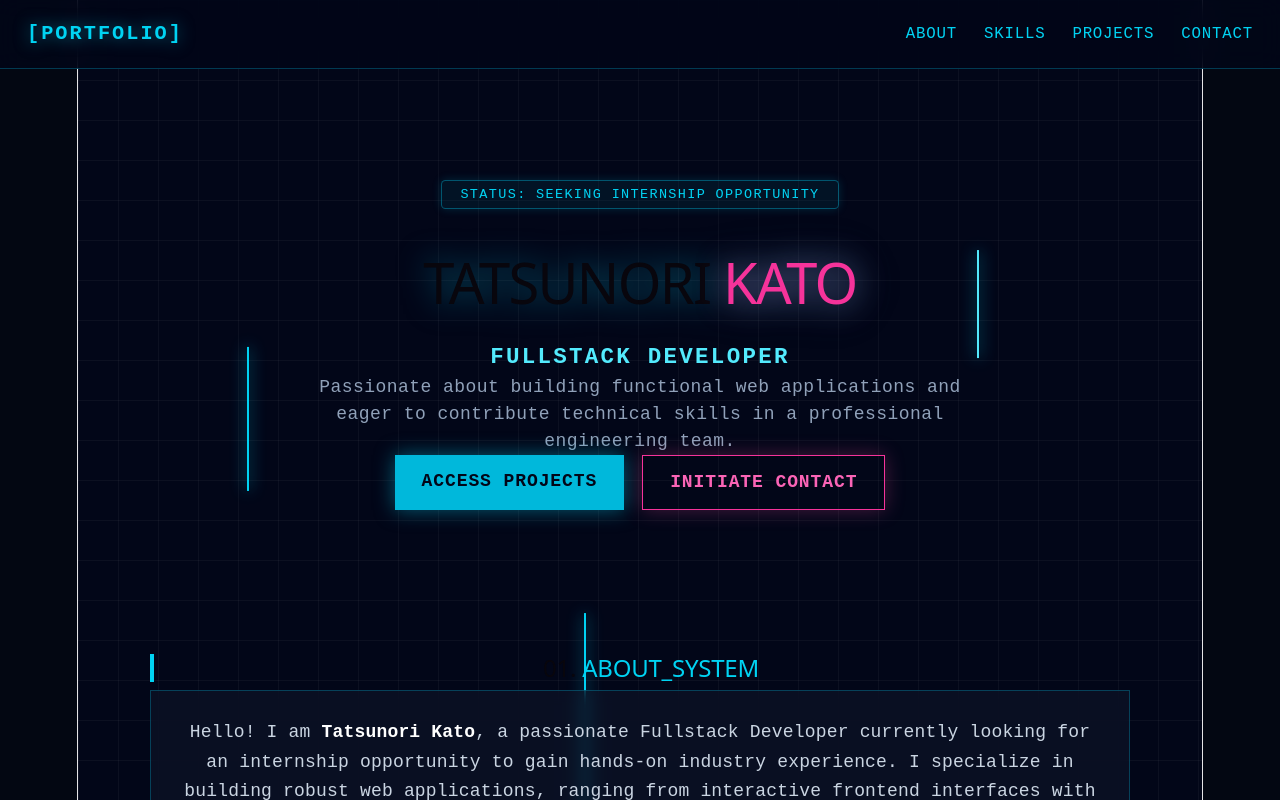
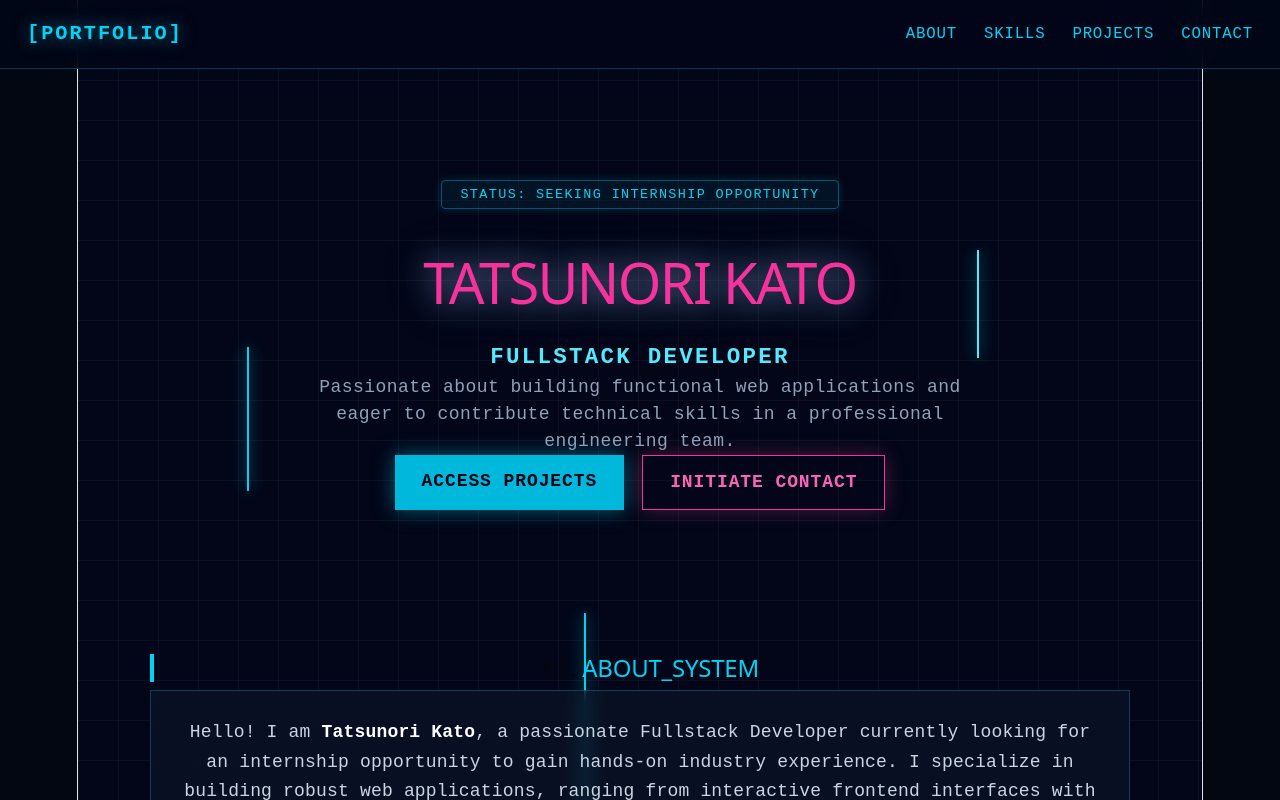
Before and after one commit to TatsunoriK/my-portfolio, a React (Vite) app in the folder my-portfolio/: page / in a window 1280 px wide. Shown: the top 800 px of the page. Built offline with nearby package versions, Linux system fonts and the light colour scheme.

Commit message:
pinkFont

```diff
--- a/my-portfolio/src/App.jsx
+++ b/my-portfolio/src/App.jsx
@@ -35,7 +35,7 @@ function App() {
       <header className="hero-container">
         <div className="hero-badge">Status: Seeking Internship Opportunity</div>
         <h1 className="hero-title">
-          TATSUNORI <span className="text-pink-500 drop-shadow-[0_0_15px_rgba(236,72,153,0.5)]">KATO</span>
+           <span className="text-pink-500 drop-shadow-[0_0_15px_rgba(236,72,153,0.5)]">TATSUNORI KATO</span>
         </h1>
         <p className="text-cyan-300 text-lg md:text-xl font-semibold tracking-widest mb-4">
           FULLSTACK DEVELOPER
```
